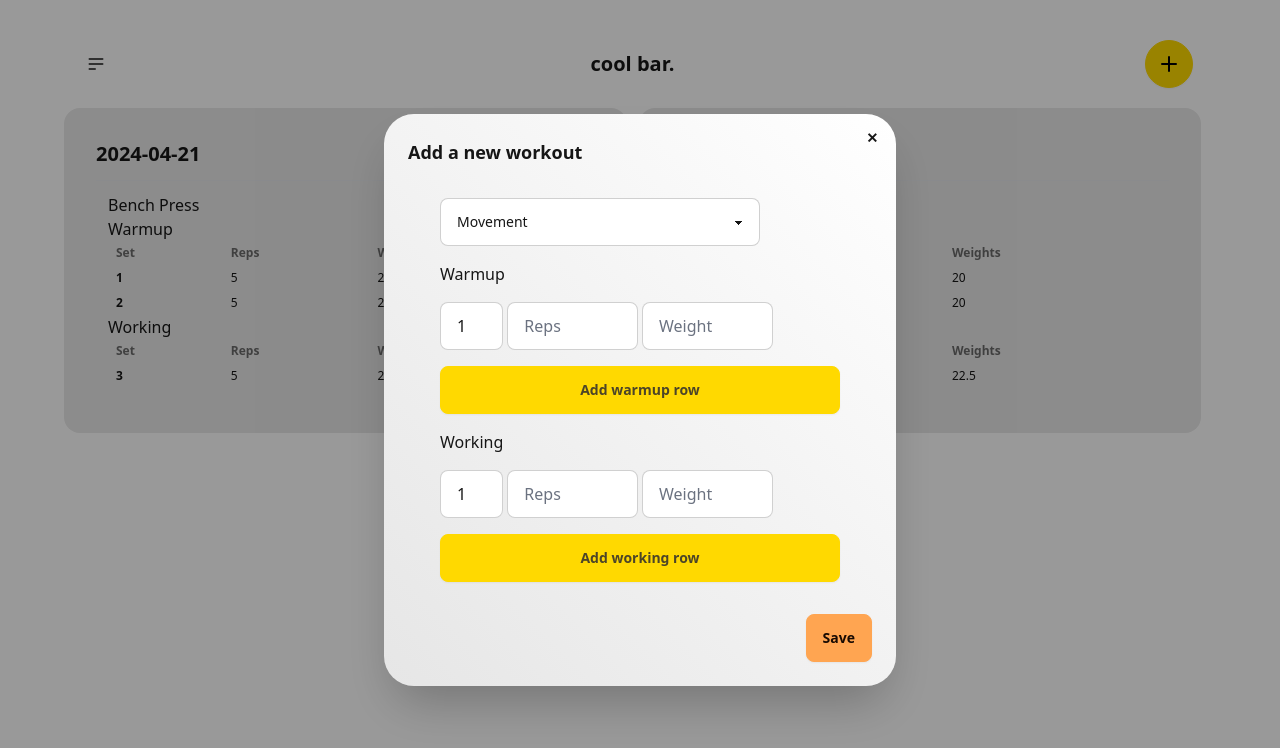
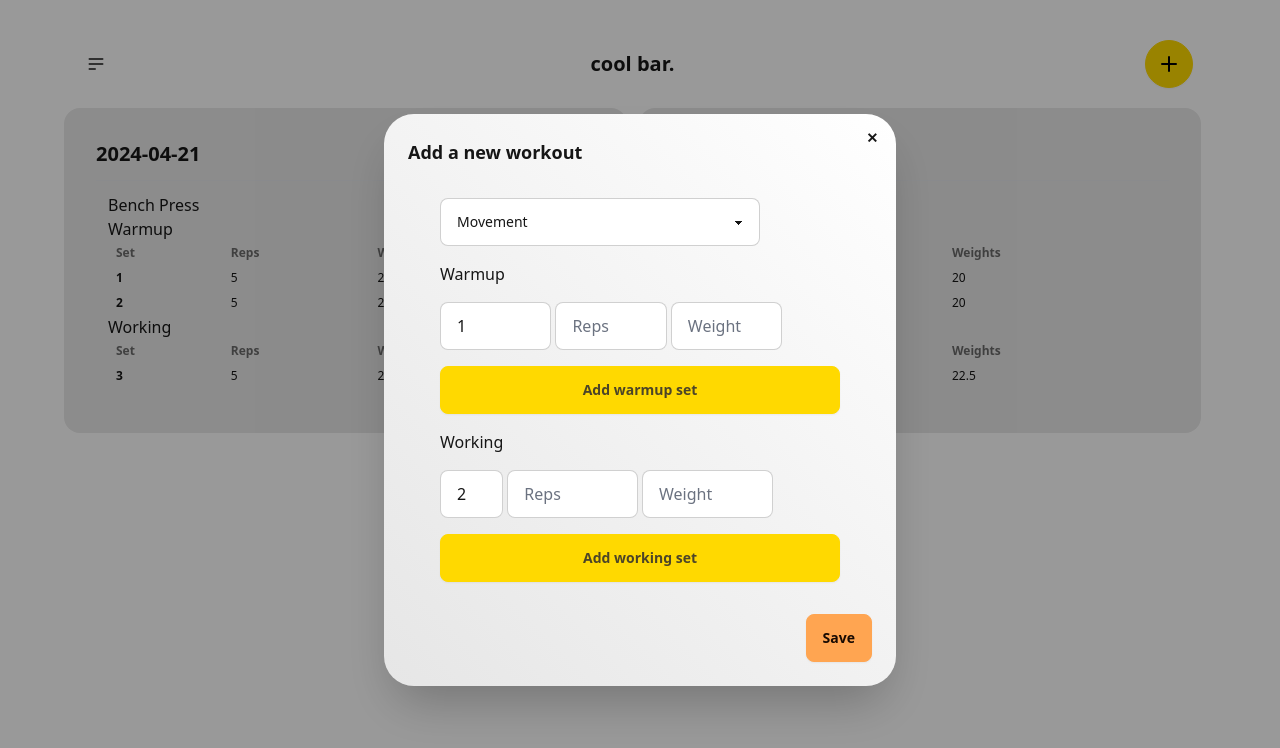
Before and after one commit to milsi/cool-bar, a Vue app: page /workouts in a window 1280 px wide. Both pictures are taken after a click on the button 1184 px from the left and 64 px from the top of the page. Shown: the top 748 px of the page. Built offline with nearby package versions, Linux system fonts and the light colour scheme.

Commit message:
fix: change calculation of working set to continue warmup's

```diff
--- a/src/views/WorkoutsPage/AddWorkoutItem.vue
+++ b/src/views/WorkoutsPage/AddWorkoutItem.vue
@@ -10,25 +10,36 @@ interface Row {
 }
 
 const rowsWarmup = ref<Array<Row>>([{ set: 1, reps: null, weight: null }]);
-const rowsWorking = ref<Array<Row>>([{ set: 1, reps: null, weight: null }]);
+const rowsWorking = ref<Array<Row>>([
+  { set: rowsWarmup.value[0].set + 1, reps: null, weight: null },
+]);
 
 const addRow = (event: Event, type: string) => {
-  const rows = type === 'working' ? rowsWorking : rowsWarmup;
   event.preventDefault();
-  const setOrder = rows.value[rows.value.length - 1].set + 1;
-  rows.value.push({ set: setOrder, reps: null, weight: null });
+  let setOrder;
+  if (type === 'working') {
+    setOrder = rowsWarmup.value.length + rowsWorking.value.length + 1;
+    rowsWorking.value.push({ set: setOrder, reps: null, weight: null });
+  } else {
+    setOrder = rowsWarmup.value.length + 1;
+    rowsWarmup.value.push({ set: setOrder, reps: null, weight: null });
+  }
+  adjustSetNumbers();
 };
 
 const removeRow = (index: number, type: string) => {
   const rows = type === 'working' ? rowsWorking : rowsWarmup;
 
   rows.value.splice(index, 1);
-  adjustSetNumbers(rows);
+  adjustSetNumbers();
 };
 
-const adjustSetNumbers = (rows: typeof rowsWarmup | typeof rowsWorking) => {
-  for (let i = 0; i < rows.value.length; i++) {
-    rows.value[i].set = i + 1;
+const adjustSetNumbers = () => {
+  for (let i = 0; i < rowsWarmup.value.length; i++) {
+    rowsWarmup.value[i].set = i + 1;
+  }
+  for (let i = 0; i < rowsWorking.value.length; i++) {
+    rowsWorking.value[i].set = rowsWarmup.value.length + i + 1;
   }
 };
 </script>
@@ -47,13 +58,13 @@ const adjustSetNumbers = (rows: typeof rowsWarmup | typeof rowsWorking) => {
         <div
           v-for="(row, index) in rowsWarmup"
           :key="index"
-          class="col-span-3 grid grid-cols-6 place-content-center gap-1"
+          class="col-span-3 grid grid-cols-7 place-content-center gap-1"
         >
           <input
             type="text"
             v-model="row.set"
             placeholder="Set"
-            class="input input-bordered col-span-1 w-full max-w-xs"
+            class="input input-bordered col-span-2 w-full max-w-xs"
             readonly
           />
           <input
@@ -77,7 +88,7 @@ const adjustSetNumbers = (rows: typeof rowsWarmup | typeof rowsWorking) => {
           </button>
         </div>
         <button @click="(event) => addRow(event, 'warmup')" class="btn btn-primary col-span-3">
-          Add warmup row
+          Add warmup set
         </button>
         <h3 class="col-span-3">Working</h3>
         <div
@@ -113,7 +124,7 @@ const adjustSetNumbers = (rows: typeof rowsWarmup | typeof rowsWorking) => {
           </button>
         </div>
         <button @click="(event) => addRow(event, 'working')" class="btn btn-primary col-span-3">
-          Add working row
+          Add working set
         </button>
       </form>
     </template>
```
